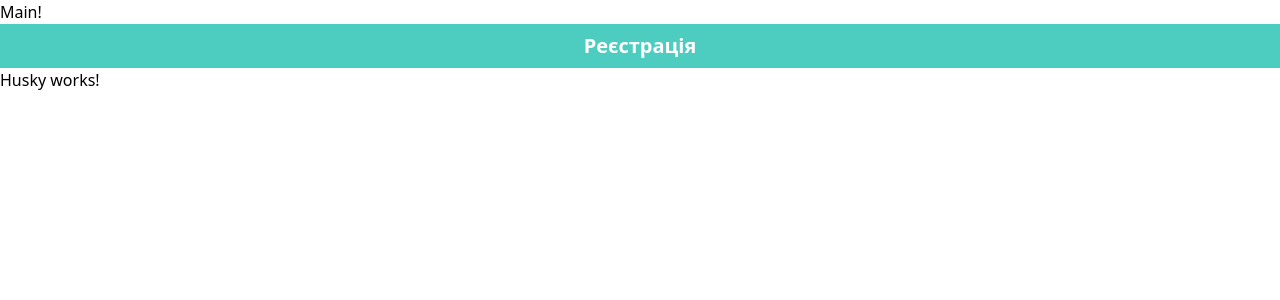
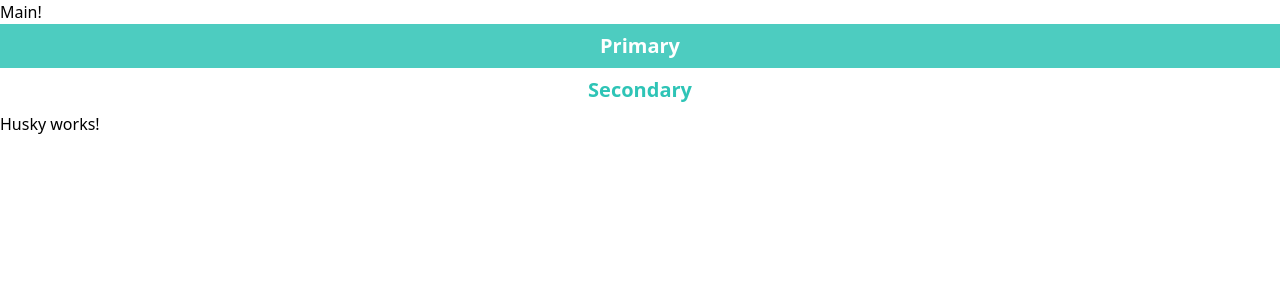
Before and after one commit to 418-Teapot-Team/help-hub, a Vue app in the folder frontend/: page / in a window 1280 px wide. Shown: the top 300 px of the page. Built offline with nearby package versions, Linux system fonts and the light colour scheme.

Commit message:
Update MainLayout.vue

```diff
--- a/frontend/src/layouts/MainLayout.vue
+++ b/frontend/src/layouts/MainLayout.vue
@@ -1,23 +1,21 @@
 <template>
   <main>
     <h1>Main!</h1>
-    <AppButton :type="buttonType" :text="buttonText" />
+    <AppButton :text="'Primary'" />
+    <AppButton :text="'Secondary'" :buttonStyle="'outline'" />
     <router-view />
   </main>
 </template>
 
-<script>
+<script setup>
+import { defineProps } from 'vue';
 import AppButton from '../components/atoms/buttons/AppButton.vue';
-export default {
-  name: 'MainLayout',
-  components: {
-    AppButton,
+
+const props = defineProps({
+  text: String,
+  buttonStyle: {
+    type: String,
+    default: '',
   },
-  data() {
-    return {
-      buttonType: 'primary',
-      buttonText: 'Реєстрація',
-    };
-  },
-};
+});
 </script>
```
